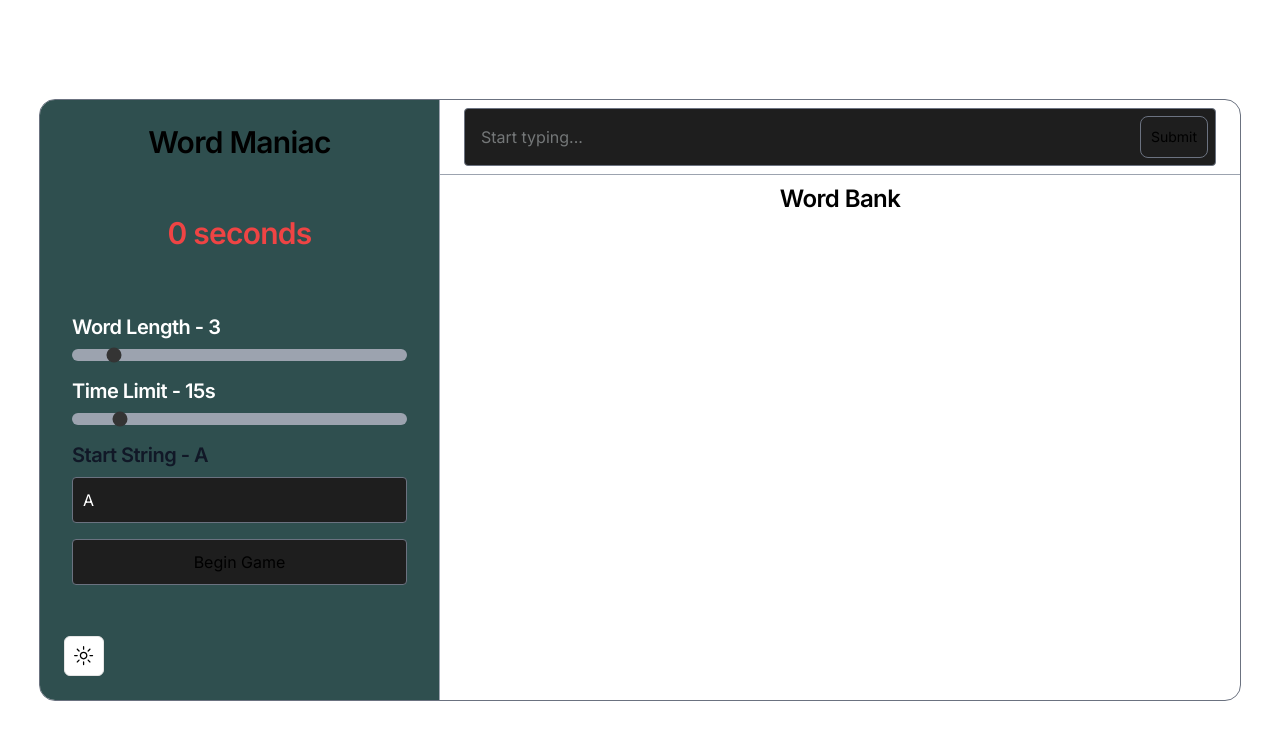
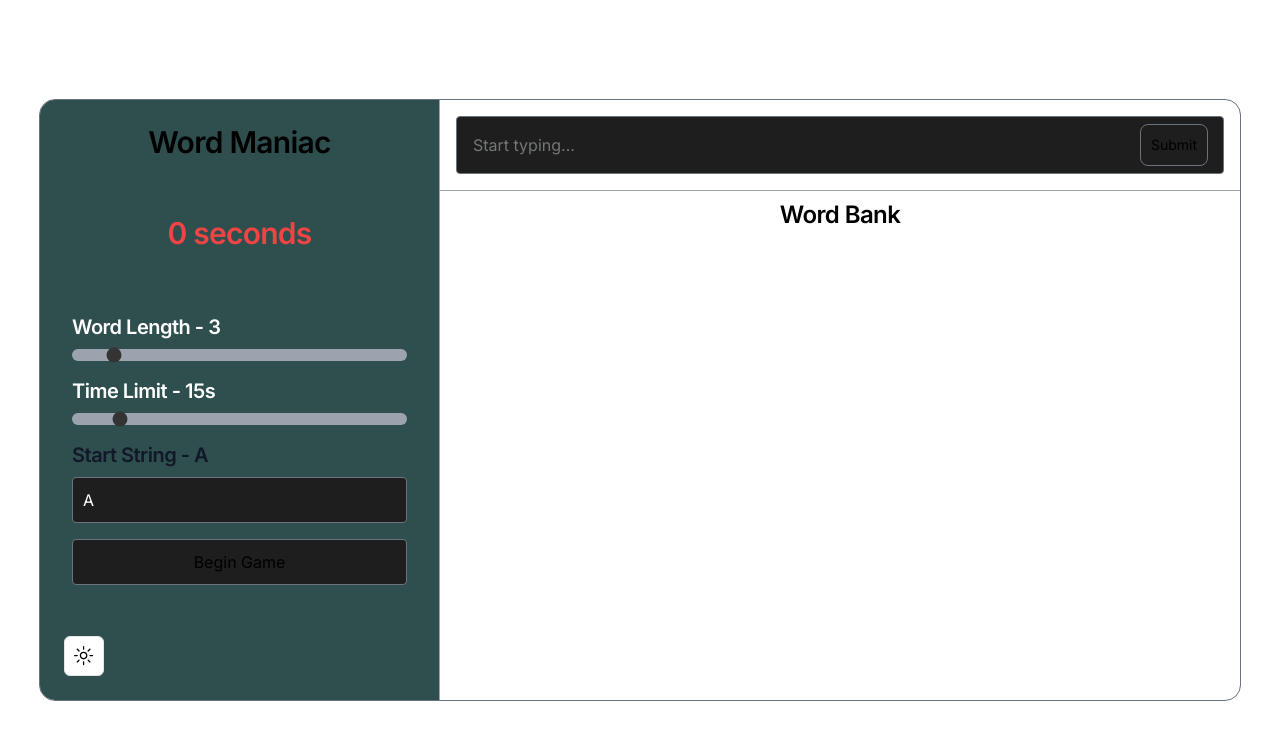
Before and after one commit to PatrickLisiecki/word-maniac, a Next.js app in the folder client/: page / in a window 1280 px wide. Shown: the top 740 px of the page. Built offline with nearby package versions, Linux system fonts and the light colour scheme.

Commit message:
padding change

```diff
--- a/client/src/components/GameInput.tsx
+++ b/client/src/components/GameInput.tsx
@@ -14,10 +14,10 @@ export default function GameInput({
   return (
     <form
       onSubmit={handleWordSubmit}
-      className="px-4 flex flex-col items-center"
+      className="p-4 flex flex-col items-center"
     >
       {/* Word Input */}
-      <div className="w-full min-h-[40px] flex flex-col justify-center p-2 relative">
+      <div className="w-full min-h-[40px] flex flex-col justify-center relative">
         <input
           type="text"
           value={currentWord}
```
